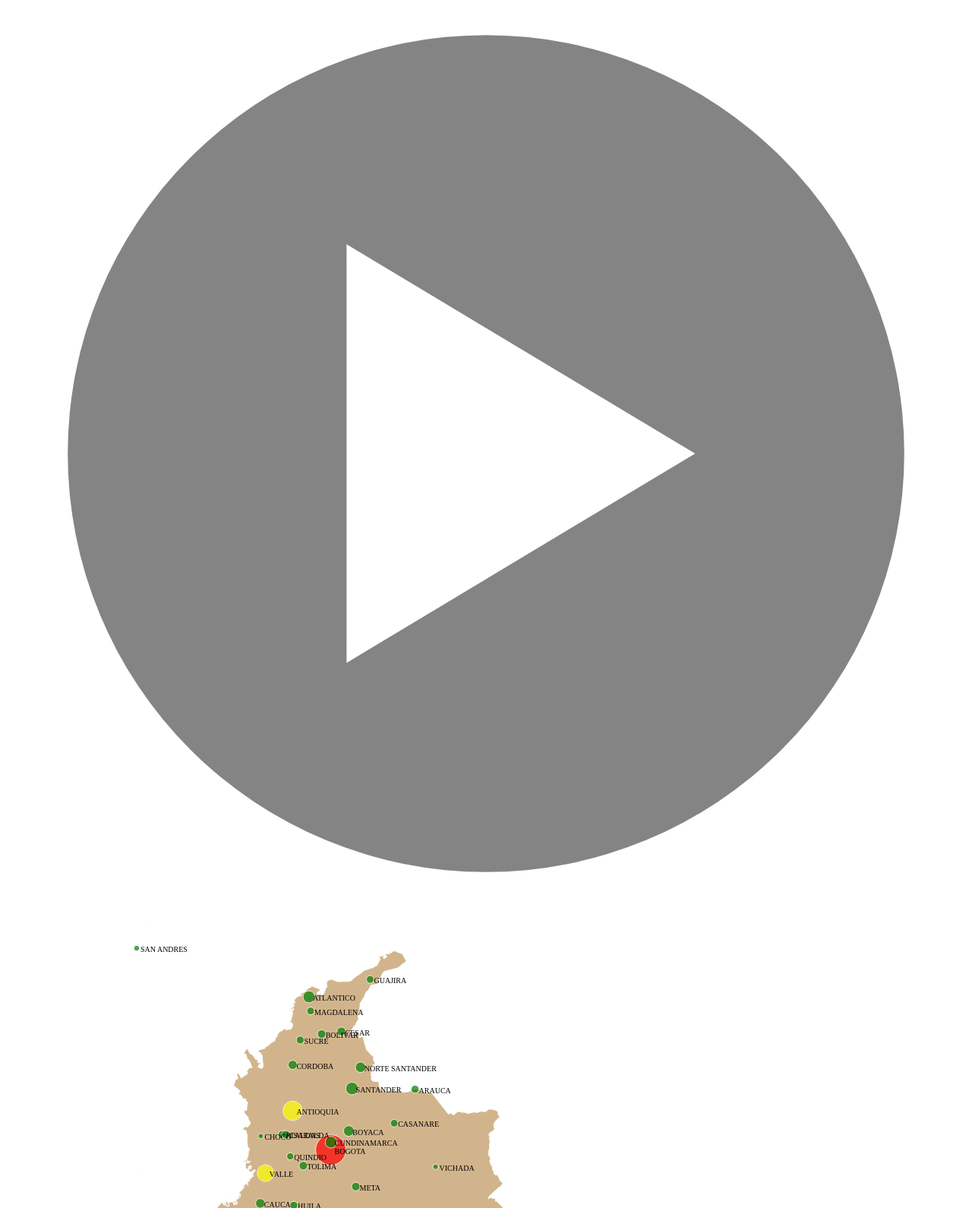
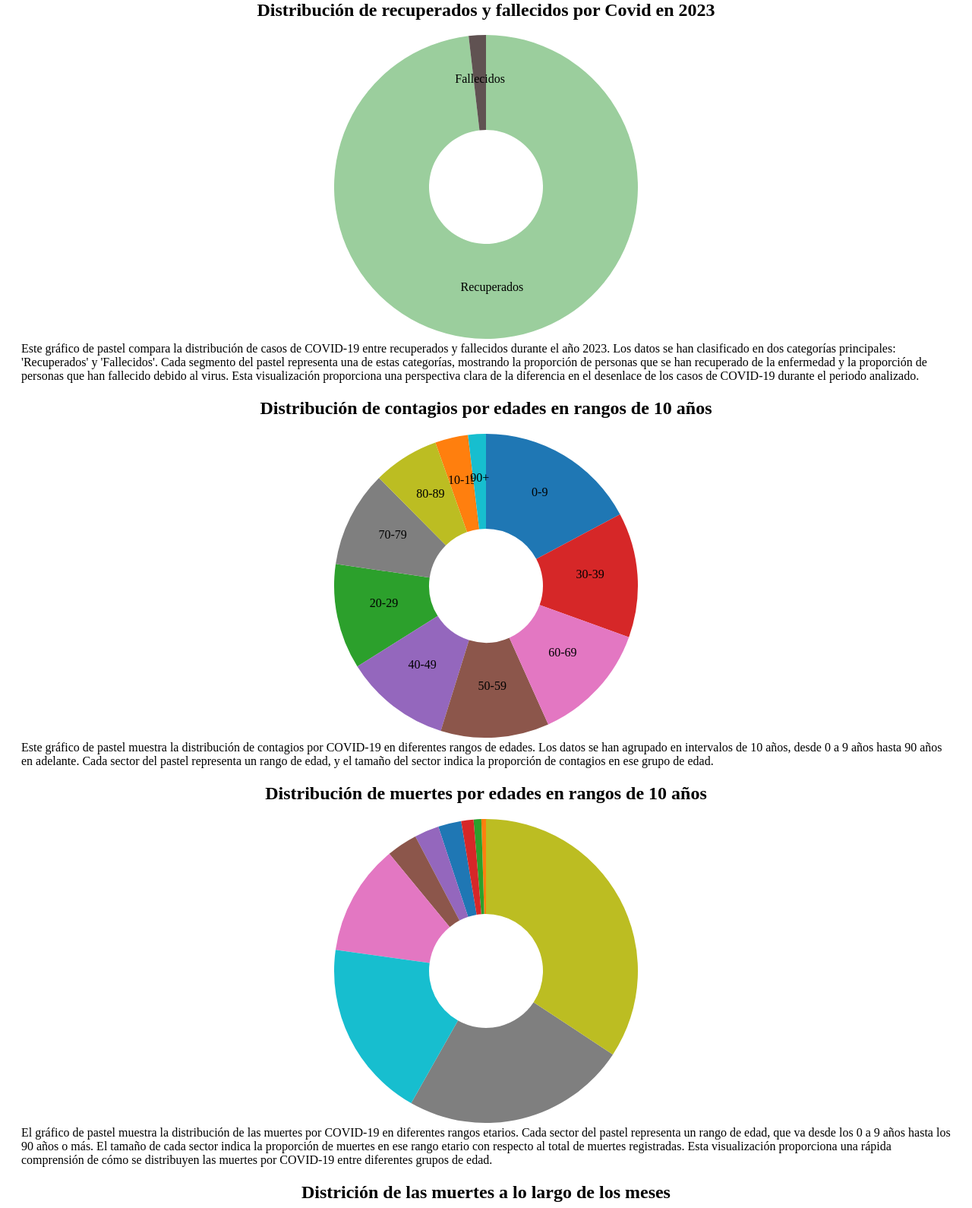
Before and after one commit to alkymvaletta/act1_vis_tools, a plain HTML site: page index.html in a window 1280 px wide. Shown: the part 766-2356 px from the top of the page at 76% size. Drawn offline with nearby package versions, Linux system fonts and the light colour scheme; a script that the page names is missing.

Commit message:
Se agrega video integrado en html y se agrega contenido de index_pie a index

```diff
--- a/index.html
+++ b/index.html
@@ -1,10 +1,10 @@
 <!DOCTYPE html>
 <html lang="en">
+
 <head>
     <meta charset="UTF-8" />
     <meta name="viewport" content="width=device-width, initial-scale=1.0" />
     <title>Estadisticas del COVID en Colombia 2023</title>
-        <!-- <link rel="stylesheet" href="styles.css" /> -->
     <style>
         body {
             background-image: url("ruta/a/la/imagen/relacionada/con/covid.jpg");
@@ -17,12 +17,15 @@
     <!-- Importa D3.js -->
     <script src="https://d3js.org/d3.v7.min.js"></script>
 </head>
+
 <body>
     <div>
         <center>
             <img id="logo" alt="logo" src="src\coronavirus-2.tmb-1024v.jpg" style="max-width: 320px" />
         </center>
-            <h1><center>Estadísticas del COVID en Colombia 2023</center></h1>
+        <h1>
+            <center>Estadísticas del COVID en Colombia 2023</center>
+        </h1>
         <div>
             <p>
                 Este sitio presenta las estadisticas del COVID en Colombia durante el
@@ -38,12 +41,69 @@
             </p>
         </div>
     </div>
+    <div>
+        <!-- Se agrega video de youtube -->
+        <center>
+            <iframe width="560" height="315" src="https://www.youtube.com/embed/1mrwscm_fRY?si=cM3XR-5xcdRbzJQz"
+                title="YouTube video player" frameborder="0"
+                allow="accelerometer; autoplay; clipboard-write; encrypted-media; gyroscope; picture-in-picture; web-share"
+                referrerpolicy="strict-origin-when-cross-origin" allowfullscreen></iframe>
+        </center>
+    </div>
 
+    <!-- Se agrega graficos de pie -->
+    <h2>
+        <center>Distribución de recuperados y fallecidos por Covid en 2023</center>
+    </h2>
+    <center>
+        <div id="grafico"></div>
+    </center>
+    <div>
+        Este gráfico de pastel compara la distribución de casos de COVID-19 entre recuperados y fallecidos durante el
+        año 2023. Los datos se han clasificado en dos categorías principales: 'Recuperados' y 'Fallecidos'. Cada segmento del
+        pastel representa una de estas categorías, mostrando la proporción de personas que se han recuperado de la enfermedad y
+        la proporción de personas que han fallecido debido al virus. Esta visualización proporciona una perspectiva clara
+        de la diferencia en el desenlace de los casos de COVID-19 durante el periodo analizado.
+    </div>
+    <h2>
+        <center>Distribución de contagios por edades en rangos de 10 años</center>
+    </h2>
+    <center>
+        <div id="grafico-edades"></div>
+    </center>
+    <div>
+        Este gráfico de pastel muestra la distribución de contagios por COVID-19 en diferentes rangos de edades. Los datos se
+        han agrupado en intervalos de 10 años, desde 0 a 9 años hasta 90 años en adelante. Cada sector del pastel representa un
+        rango de edad, y el tamaño del sector indica la proporción de contagios en ese grupo de edad.</p>
+    </div>
+    <h2>
+        <center>Distribución de muertes por edades en rangos de 10 años</center>
+    </h2>
+    <center>
+        <div id="grafico-rangos"></div>
+    </center>
+    <div>
+        El gráfico de pastel muestra la distribución de las muertes por COVID-19 en diferentes rangos etarios. Cada
+        sector del pastel representa un rango de edad, que va desde los 0 a 9 años hasta los 90 años o más. El tamaño de cada
+        sector indica la proporción de muertes en ese rango etario con respecto al total de muertes registradas. Esta visualización
+        proporciona una rápida comprensión de cómo se distribuyen las muertes por COVID-19 entre diferentes grupos de edad.
+    </div>
+    <h2>
+        <center>Districión de las muertes a lo largo de los meses</center>
+    </h2>
+    <center>
+        <div id="grafico-muertes"></div>
+    </center>
+    <div>
+        Este gráfico de pastel muestra la distribución de muertes por COVID-19 a lo largo de los meses del año. Cada
+        sector del pastel representa un mes, y el tamaño del sector indica la proporción de muertes ocurridas en ese mes. Esta
+        visualización nos permite entender cómo se distribuyen las muertes a lo largo del año y identificar posibles patrones
+        estacionales en la mortalidad por COVID-19
+    </div>
+    <script src="script_pie.js"></script>
+    <!-- Se agrega mapa -->
     <div>
         <script src="mapa.js"></script>
-        </div>
-        <div>
-            <script src="script_pie.js"></script>
     </div>
 
     <script src="script3.js"></script>
@@ -51,25 +111,9 @@
     <script src="casos_depto.js"></script>
     <!-- Añade más scripts según sea necesario -->
     </div>
-        <div class="video-container">
-            <a
-            href="https://www.youtube.com/watch?v=1mrwscm_fRY"
-            target="_blank"
-            title="Covid"
-            >
-            <img
-                src="src\logotipo-rojo-youtube.avif"
-                alt="Covid"
-                title="Covid"
-                style="max-width: 320px"
-            />
-            </a>
-            <svg class="play-button" viewBox="0 0 200 200" alt="Play video">
-            <circle cx="100" cy="100" r="90" fill="#333" fill-opacity="0.6" />
-            <polygon points="70, 55 70, 145 145, 100" fill="white" />
-            </svg>
-        </div>
     </div>
     <!-- Aquí puedes agregar cualquier otro contenido HTML que desees -->
+
 </body>
+
 </html>
```
Lines whose indentation alone changed are shown as unchanged.
